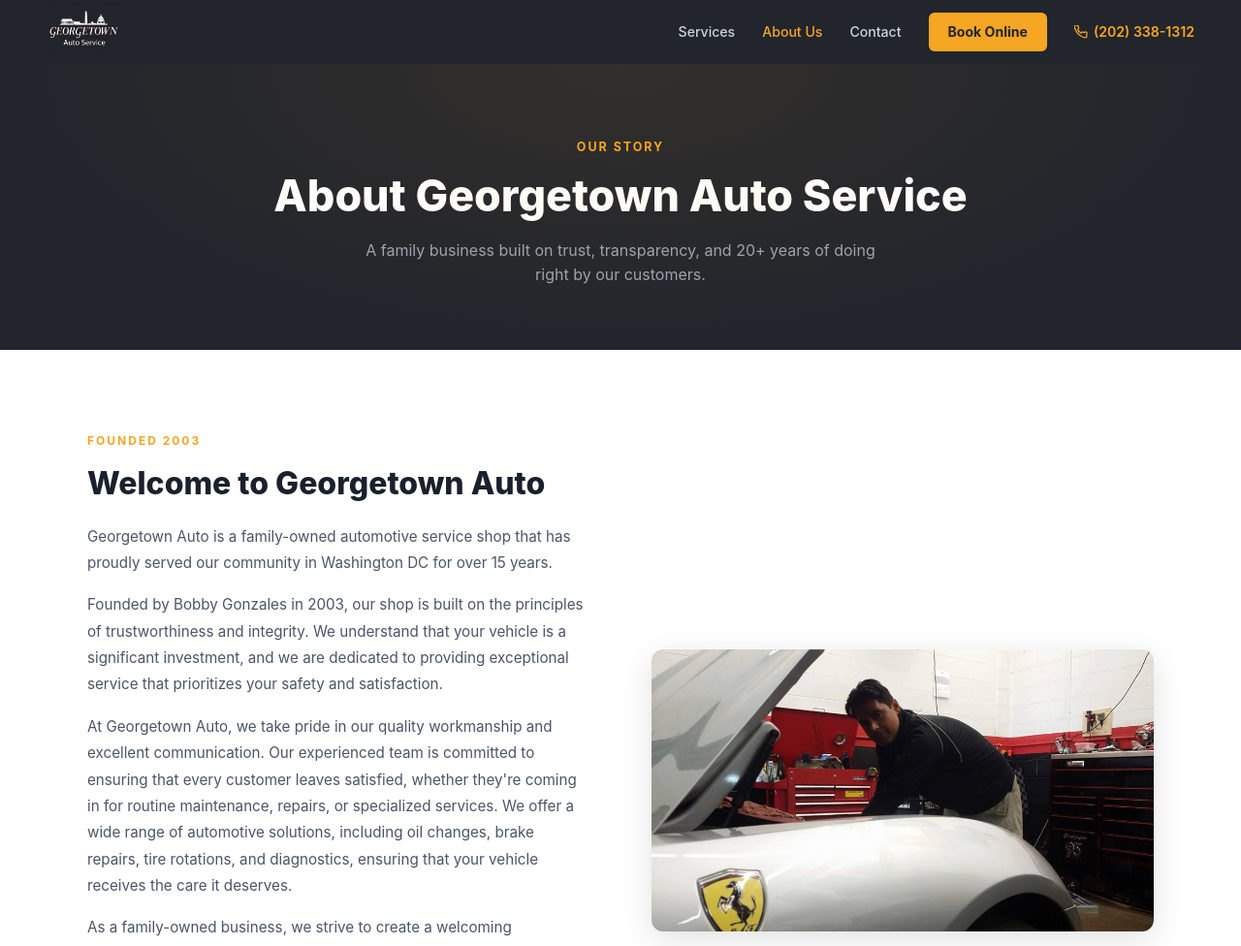
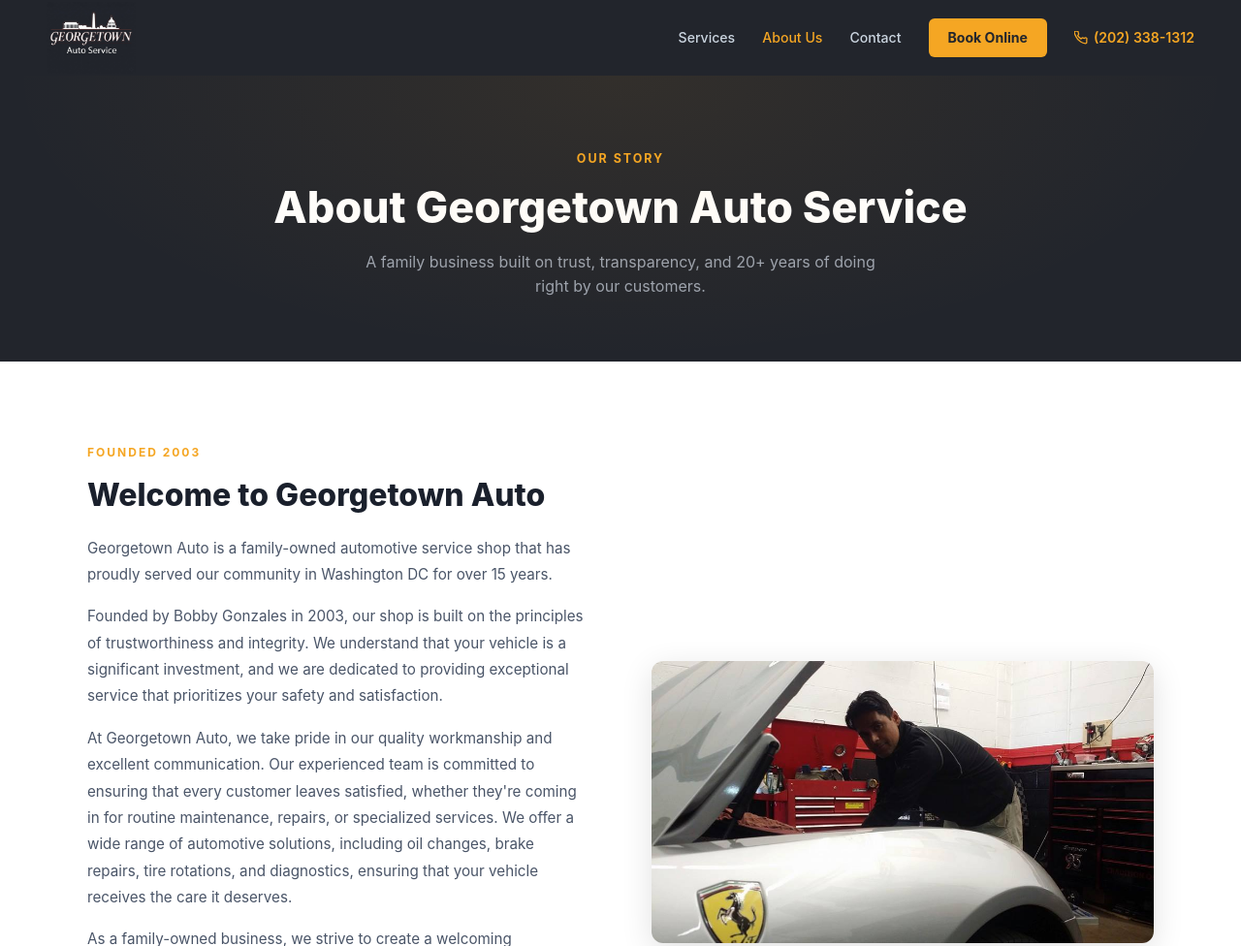
Before and after one commit to vasilyc-ai/georgetownauto, a plain HTML site: page about.html in a window 1280 px wide. Shown: the top 976 px of the page at 97% size. Drawn offline with Linux system fonts and the light colour scheme.

Commit message:
header adjustments

```diff
--- a/about.html
+++ b/about.html
@@ -48,7 +48,7 @@
       text-decoration: none;
     }
     .nav-logo-img {
-      height: 62px;
+      height: 74px;
       width: auto;
       display: block;
       background: #22252c;
```
Also changed, not shown: index.html (+1 -1 lines).
